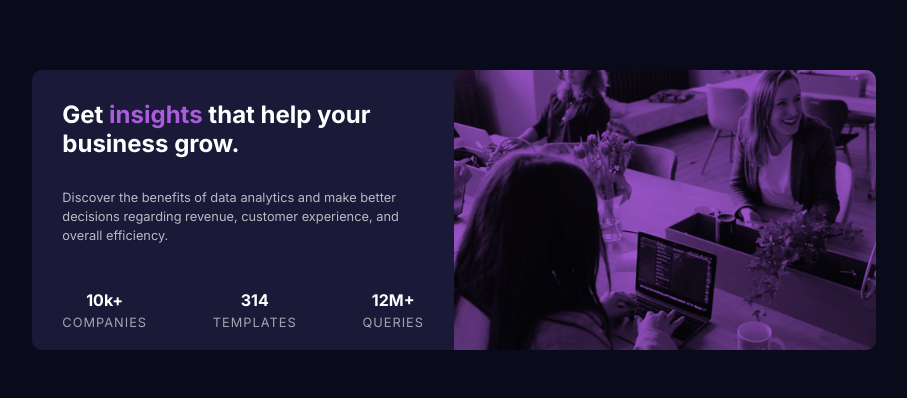
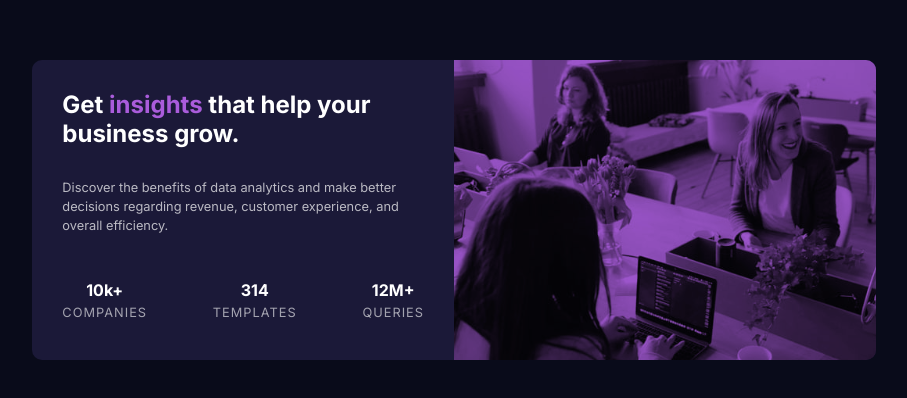
Before and after one commit to BilalMr/stats-preview-card-component, a plain HTML site: page index.html in a window 1280 px wide. Shown: the part 190-588 px from the top of the page, without its empty margins (186-1093 px from the left). Drawn offline with Linux system fonts and the light colour scheme; files whose address does not match are found by name.

Commit message:
fix row height

```diff
--- a/style.css
+++ b/style.css
@@ -56,7 +56,7 @@ body{
 
     }
     .row{
-        height: 35vh;
+        height: 300px;
         flex-direction: row;
     }
 }
@@ -134,7 +134,6 @@ body{
     height: min(200px, 30%);
     background-image: url(.//images/image-header-desktop.jpg);
     background-color: var(--soft-violet);
-    background-position: center ;
     background-size: cover;
     background-blend-mode: multiply;
     border-start-start-radius: 10px;
```
